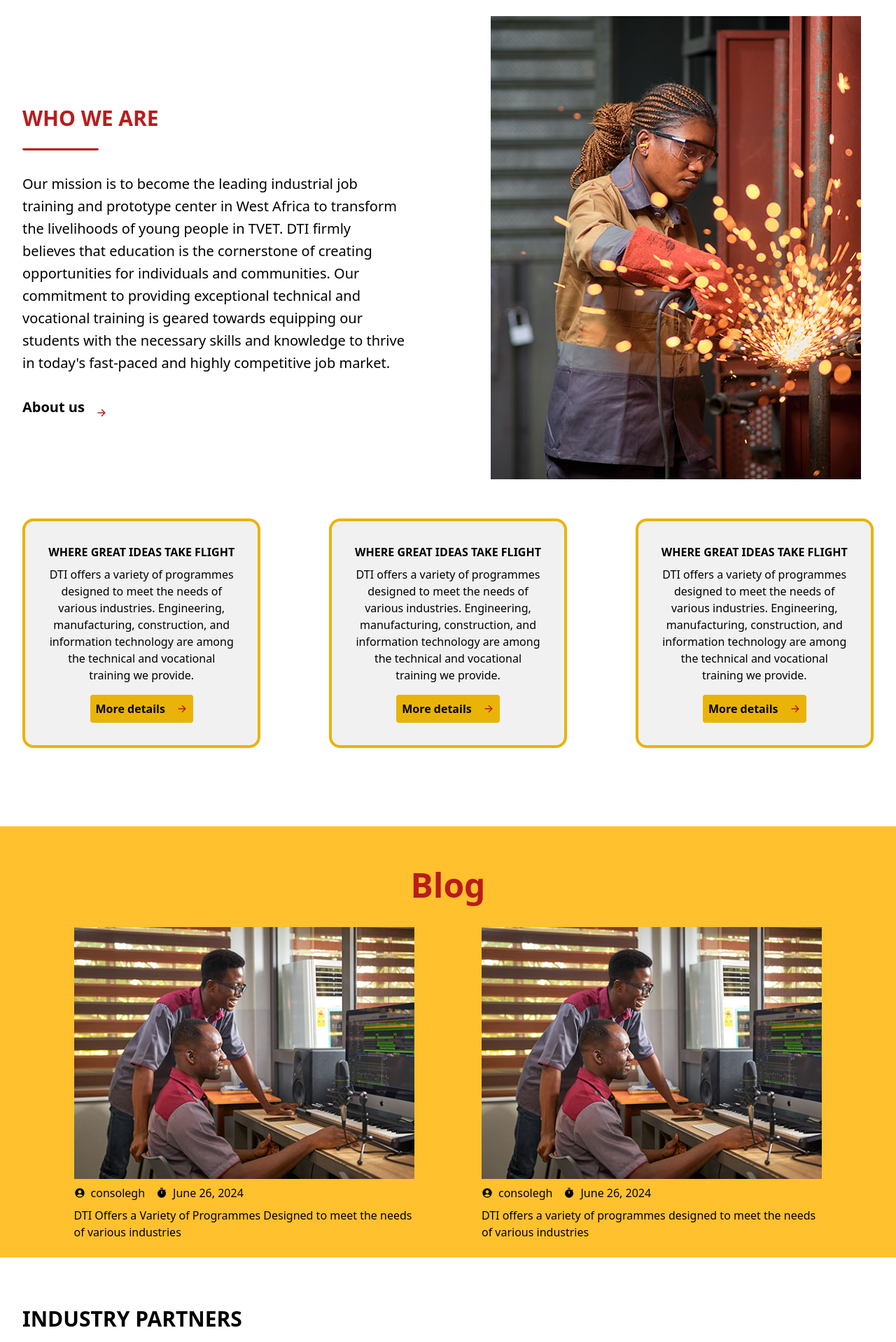
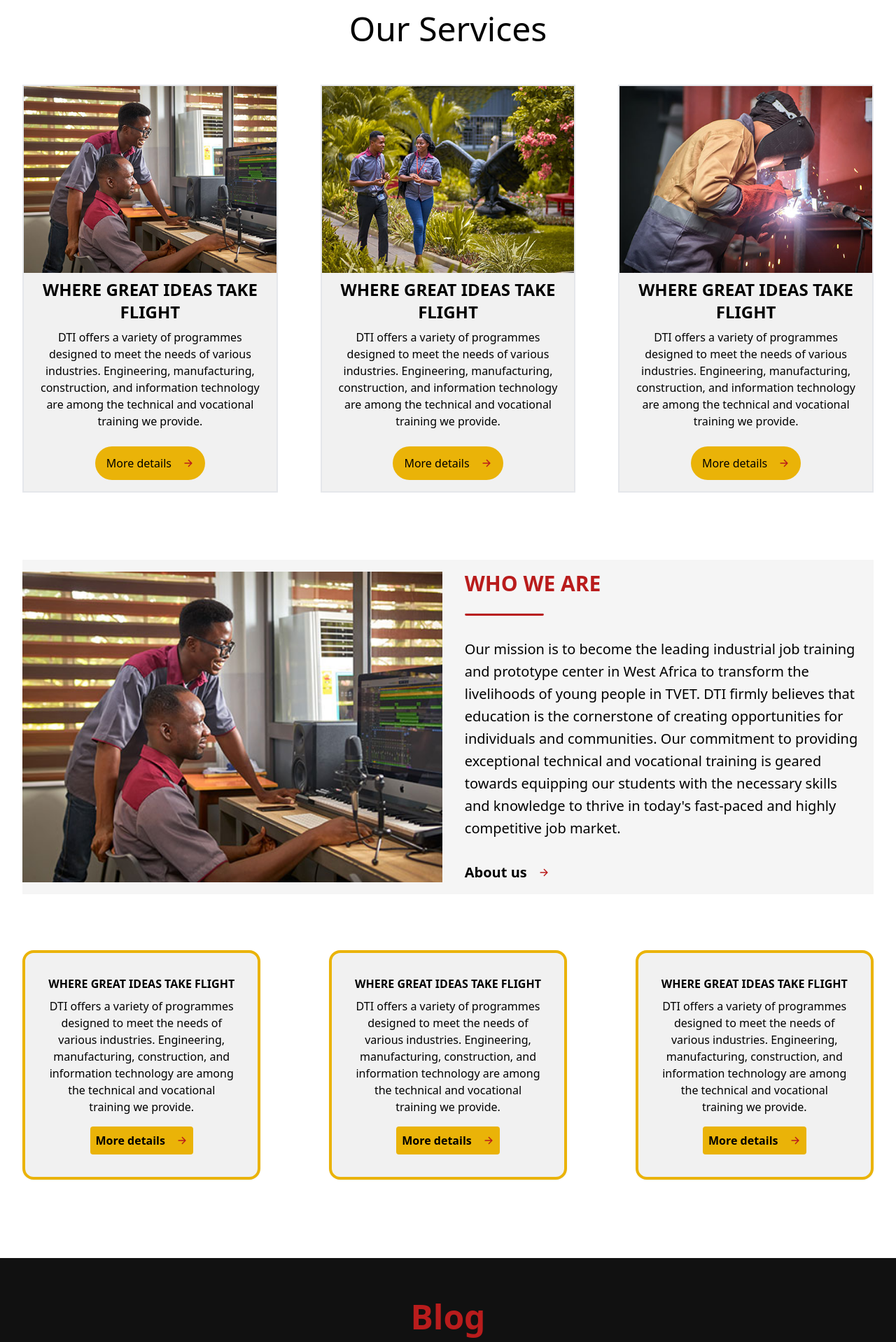
Before and after one commit to NextHubImpact/console-ghana, a React (Vite) app: page / in a window 1280 px wide. Shown: the part 800-2718 px from the top of the page at 70% size. Built offline with nearby package versions, Linux system fonts and the light colour scheme.

Commit message:
home restructure

```diff
--- a/src/App.jsx
+++ b/src/App.jsx
@@ -1,9 +1,9 @@
 import './App.css'
 // import { useState } from 'react'
-import { BrowserRouter , Routes, Route} from 'react-router-dom'
-import Hero from './components/Hero'
+import { BrowserRouter,Route, Routes} from 'react-router-dom'
+// import Hero from './components/Hero'
 // import Navbar from './components/Navbar'
-import Content from './components/Content'
+// import Content from './components/Content'
 import Navbar from './components/Navbar'
 import Footer from './components/Footer'
 
@@ -22,13 +22,14 @@ function App() {
   return (
     <>
       <BrowserRouter>
-      <div className="flex flex-col">
+      <div className="">
         <div className="absolute z-10 left-0 right-0 top-0">
         <Navbar  />
         </div>
           <div className="">
           <Routes>
-              <Route path="/" element={<Home/>} exact />
+
+             <Route path="/" element={<Home/>} exact />
               <Route path="/about" element={<About/>} />
               <Route path="/admission" element={<Admission/>} />
               {/* <Route path="/academics" element={<Academics/>} />
@@ -36,10 +37,11 @@ function App() {
               <Route path="/donate" element={<Donate/>} />
               <Route path="/contact" element={<Contact/>} />
               <Route path="/applyhere" element={<ApplyHere/>} />  */}
-            </Routes>
+
+          </Routes>
           </div>
-          <Hero/>
-          <Content/>
+          {/* <Hero/> */}
+          {/* <Content/> */}
           <Footer/>
           </div>
 
--- a/src/components/Content.jsx
+++ b/src/components/Content.jsx
@@ -16,15 +16,15 @@ import asase from '../assets/partners/asase.jpg'
 import { MdAccountCircle, MdTimer } from "react-icons/md";
 
 const Content = () => {
-  const [index, setIndex] = useState(0);
-  const timeoutRef = useRef(null)
-  const delay = 2500;
+  // const [index, setIndex] = useState(0);
+  // const timeoutRef = useRef(null)
+  // const delay = 2500;
 
-  function resetTimeout() {
-    if (timeoutRef.current) {
-      clearTimeout(timeoutRef.current);
-    }
-  }
+  // function resetTimeout() {
+  //   if (timeoutRef.current) {
+  //     clearTimeout(timeoutRef.current);
+  //   }
+  // }
 
 
   const highlightCard = [
@@ -34,6 +34,7 @@ const Content = () => {
         "DTI offers a variety of programmes designed to meet the needs of various industries. Engineering, manufacturing, construction, and information technology are among the technical and vocational training we provide.",
       link: "More details",
       icon: <IoArrowForward className="text-red-700" />,
+      img: progImg1,
     },
     {
       title: "WHERE GREAT IDEAS TAKE FLIGHT",
@@ -41,6 +42,7 @@ const Content = () => {
         "DTI offers a variety of programmes designed to meet the needs of various industries. Engineering, manufacturing, construction, and information technology are among the technical and vocational training we provide.",
       link: "More details",
       icon: <IoArrowForward className="text-red-700" />,
+      img: progImg2,
     },
     {
       title: "WHERE GREAT IDEAS TAKE FLIGHT",
@@ -48,49 +50,97 @@ const Content = () => {
         "DTI offers a variety of programmes designed to meet the needs of various industries. Engineering, manufacturing, construction, and information technology are among the technical and vocational training we provide.",
       link: "More details",
       icon: <IoArrowForward className="text-red-700" />,
+      img: progImg3
     },
   ];
 
-  const programmesData = [
+  const blogData = [
     {
-      title: "Precision Welding & Fabrication",
-      article:
-        "Our Precision Fabrication programme haas been designed to meet the needs of the welding and fabrication industry by providing world-class training in line with global standards.",
-      bgImg: progImg1,
+      img: progImg1,
+      author: "consolegh_",
+      title: "DTI Offers a Variety of Programmes Designed to meet the needs of various industries",
+      date: "May 26, 2024",
+      icons: {
+        authorIcon: <MdAccountCircle /> ,
+        dateIcon: <MdTimer/>
+      },
     },
     {
-      title: "Precision Welding & Fabrication",
-      article:
-        "Our Precision Fabrication programme haas been designed to meet the needs of the welding and fabrication industry by providing world-class training in line with global standards.",
-      bgImg: progImg2,
+      img: progImg2,
+      author: "consolegh_",
+      title: "DTI Offers a Variety of Programmes Designed to meet the needs of various industries",
+      date: "May 26, 2024",
+      icons: {
+        authorIcon: <MdAccountCircle /> ,
+        dateIcon: <MdTimer/>
+      },
     },
     {
-      title: "Precision Welding & Fabrication",
-      article:
-        "Our Precision Fabrication programme haas been designed to meet the needs of the welding and fabrication industry by providing world-class training in line with global standards.",
-      bgImg: progImg3,
+      img: progImg3,
+      author: "consolegh_",
+      title: "DTI Offers a Variety of Programmes Designed to meet the needs of various industries",
+      date: "May 26, 2024",
+      icons: {
+        authorIcon: <MdAccountCircle /> ,
+        dateIcon: <MdTimer/>
+      },
     },
   ];
 
-  useEffect(() => {
-    resetTimeout();
-    timeoutRef.current = setTimeout(
-      () =>
-        setIndex((prevIndex) =>
-          prevIndex === programmesData.length - 1 ? 0 : prevIndex + 1
-        ),
-      delay
-    );
-    return () => {
-        resetTimeout();
-    };
-  }, [index]);
+  // useEffect(() => {
+  //   resetTimeout();
+  //   timeoutRef.current = setTimeout(
+  //     () =>
+  //       setIndex((prevIndex) =>
+  //         prevIndex === programmesData.length - 1 ? 0 : prevIndex + 1
+  //       ),
+  //     delay
+  //   );
+  //   return () => {
+  //       resetTimeout();
+  //   };
+  // }, [index]);
 
   return (
     <main className=" ">
-      <section className=" ">
-      <div className="mx-8 my-14 flex flex-col justify-between lg:flex-row items-center justify-between gap-2">
-      <div className="lg:w-[45%] justify-between gap-4 flex flex-col items-center mt-14 lg:flex-row ">
+
+   <section className="">
+       <div className="mx-8  my-14">
+          <h1 className="text-5xl text-center ">Our Services</h1>
+       <div className="mt-14 mb-[6rem] lg:flex  xl:flex justify-between gap-8 ">
+          {highlightCard.map((val, index) => {
+            const { title, article, link, icon, img } = val;
+            return (
+              <div key={index} className=" flex flex-col  items-center gap-2 bg-[#f1f1f1]  border-2   lg:w-[30%] xl:w-[30%] p-">
+                <img src={img} alt="" />
+                 <div className=" flex flex-col items-center gap-2 px-4 ">
+                 <h2 className=" text-wrap text-center text-2xl font-semibold">{title}</h2>
+                <article className="leading text-center">
+                  {article}
+                </article>
+                <div className="bg-yellow-500 py-3 px-4 rounded-[1.8rem] flex items-center gap-4 m-4 ">
+                  {link}
+                  {icon}
+                </div>
+                 </div>
+
+              </div>
+            );
+          })}
+        </div>
+       </div>
+      </section>
+
+
+      <section className=" my-[5rem] ">
+      <div className="mx-8 flex flex-col  items-center lg:flex-row  gap-4 bg-[whitesmoke] ">
+
+      <figure className="lg: flex justify-end w-[50%] p-  ">
+          <img className="lg: w-[100%]   rounded-"  src={progImg1} alt="" />
+        </figure>
+
+      <div className="lg:w-[50%] p-4  gap-4 flex flex-col items-center  lg:flex-row ">
+        {/* left article --who we are-- */}
        <div className=" w-full flex justify-between flex-col gap-8 ">
           <div className="">
             <h1 className="uppercase font-bold text-red-700 text-3xl ">
@@ -110,34 +160,16 @@ const Content = () => {
           </article>
 
           <div className="flex items-center gap-4 font-semibold ">
-            <h2 className="text-[20px] mb-4">About us </h2>
+            <h2 className="text-[20px] ">About us </h2>
             <IoArrowForward className="text-red-700" />
           </div>
         </div>
        </div>
 
-        <div className="lg:w-[45%] ">
-          <img className="lg: object-contain" src={homeSide} alt="" />
-        </div>
+           {/* right img */}
+
       </div>
       </section>
-
-       {/* campus tour */}
-      {/* <section className="">
-      <div className="my-14 mx-8">
-      <div className="  flex flex-col justify-between  mb-5 lg:flex-row items-center lg:py-14 bg-yellow-500">
-          <div className="w-full lg:pl-4">
-            <img className=" h-[50vh] object-cover md: w-full lg:h-full" src={campusImg} alt="" />
-          </div>
-          <div className="w-full bg-yellow-500 px-8 h-60  flex flex-col gap-4  justify-center ">
-            <h2 className="uppercase font-bold text-[20px] text-red-700">
-              tour our campus
-            </h2>
-            <IoArrowForward className="text-red-700" />
-          </div>
-        </div>
-      </div>
-      </section> */}
 
        {/* cards */}
       <section className="">
@@ -146,7 +178,7 @@ const Content = () => {
           {highlightCard.map((val, index) => {
             const { title, article, link, icon } = val;
             return (
-              <div key={index} className=" flex flex-col  items-center gap-2 bg-[#f1f1f1] p-8 rounded-[1rem] shadow-sm mb-4 border-4  border-yellow-500 lg:w-[30%] xl:w-[28%] p-8">
+              <div key={index} className=" flex flex-col  items-center gap-2 bg-[#f1f1f1] p-8 rounded-[1rem] shadow-sm mb-4 border-4  border-yellow-500 lg:w-[30%] h-[60%] xl:w-[28%] p-8">
                 <h2 className="font-semibold text-nowrap">{title}</h2>
                 <article className=" text-center">
                   {article}
@@ -162,167 +194,41 @@ const Content = () => {
        </div>
       </section>
 
-      {/* programmes */}
-      {/* <section className="">
-       <div className="mx-8">
-       <div className="mt-14  flex flex-col gap-8  justify-between ">
-          <div className="flex  flex-col gap-8  ">
-            <div className="uppercase font-bold flex  flex-col gap-4">
-              <h2 className="text-5xl">
-                dti <br /> programmes
-              </h2>
-              <IoArrowForward className="text-red-700 " />
-            </div>
-            <div className="mb-12">
-              <article className="leading-6 text-[20px]">
-                Our approach to teaching and learning is underpinned by our
-                unique programmes for TVET training.
-              </article>
-            </div>
-          </div>
-
-            <div className="slideshow bg-[#fefefe]  ">
-              <div
-                className="slideshowSlider bg-green-400  "
-                style={{ transform: `translate3d(${-index * 100}%, 0, 0) ` }}
-              >
-                {programmesData.map((data, index) => (
-                  <div className="slide "  key={index}>
-                     <div
-                      style={{
-                        backgroundImage: `url(${data.bgImg})`,
-                         backgroundSize: "cover",
-                        backgroundRepeat: "no-repeat",
-                        backgroundPosition: 'center',
-                        display: 'flex',
-                        flexDirection: 'column',
-                        justifyContent: 'center',
-                        alignItems: 'center',
-                        // gap: '4rem',
-                        padding: '5px',
-                    }}
-                    className="h-[55vh]  "
-                     >
-                       <div className="  text-[#fff] p-4 bg-inherit  ">
-                       <h2 className="text-[18px] text-wrap">{data.title}</h2>
-                         <p className="text-[14px] text-wrap leading-8  ">{data.article}</p>
-                       </div>
-                     </div>
-                  </div>
-                ))}
-              </div>
-
-              <div className="slideshowDots my-4">
-                {programmesData.map((_, idx) => (
-                  <div
-                  className={`slideshowDot${index === idx ? " active" : ""}`}
-                  key={idx}
-                  onClick={() => {
-                    setIndex(idx);
-                  }}
-                  ></div>
-                ))}
-              </div>
-            </div>
-          </div>
-       </div>
-      </section> */}
 
       {/* projects */}
-      <section className="bg-[#ffc12d]">
+      <section className="bg-[#111]">
          <div className="my-12 mx-8">
-         <div className="flex flex-col items-center ">
-            <div className=" pt-12 lg:">
-                <h2 className=" mb-6 text-center font-bold text-[24px] text-red-700 lg:text-[48px]">
-                  Blog</h2>
-                 {/* <div className="flex gap-4 items-center">
-                 <p className="font-bold">See all projects</p>
-                 <IoArrowForward className="hover:ml-4"/>
+         <div className="flex flex-col justify-center items-center ">
+            <iv className=" pt-12 lg:">
+                <h2 className=" mb-14 text-center font-bold text-[24px] text-red-700 lg:text-[48px]">
+                  Blog
+                </h2>
+            </iv>
+
+             <div className=" flex items-center justify-center">
+
+             <div className=" flex items-center text-white justify-center mb-14 gap-4">
+          {blogData.map((val, index) => {
+            const {img, title, author, date , icons } = val;
+            return (
+              <div key={index} className="w-[25%]  flex flex-col justify-center items-center">
+                <img src={img} className="w-[%]" alt="" />
+                 <div className="my-8">
+                 <div className="flex justify-start items-center gap-4 py-2">
+                <span className="flex items-center gap-2">{icons.authorIcon} {author}</span>
+                 <span className="flex items-center gap-2">{icons.dateIcon} {date}</span>
+                </div>
+                <div className="my-">
+                <h2 className="  text-wrap">{title}</h2>
+                </div>
                  </div>
-                <hr className="text-4xl w-[20%] rounded mt-4 h-1 bg-red-700"/> */}
-            </div>
+              </div>
+            );
+          })}
+        </div>
 
-             <div className=" mb-6 flex justify-center gap-[6rem]">
-             <div className="w-[40%]">
-              <div className="">
-                  <img src={progImg1} alt="" />
-              </div>
-              <div className="">
-                <div className="flex gap-4 py-2">
-                <span className="flex items-center gap-2"><MdAccountCircle /> consolegh</span>
-                <span className="flex items-center gap-2">
-                  <MdTimer/> June 26, 2024
-                </span>
-                </div>
-                <div className="">
-                  <h1>DTI Offers a Variety of Programmes Designed to meet the needs of various industries</h1>
-                </div>
-              </div>
-             </div>
-             <div className="w-[40%]">
-              <div className="">
-                  <img src={progImg1} alt="" />
-              </div>
-              <div className="">
-                <div className="flex gap-4 py-2">
-                <span className="flex items-center gap-2"><MdAccountCircle /> consolegh</span>
-                <span className="flex items-center gap-2">
-                  <MdTimer/> June 26, 2024
-                </span>
-                </div>
-                <div className="">
-                  <h1>DTI offers a variety of programmes designed to meet the needs of various industries</h1>
-                </div>
-              </div>
-             </div>
+           </div>
 
-             </div>
-
-            {/* <div className="">
-            <div className="slideshow  ">
-              <div
-                className="slideshowSlider "
-                style={{ transform: `translate3d(${-index * 100}%, 0, 0)` }}
-              >
-                {programmesData.map((data, index) => (
-                  <div className='slide '  key={index}>
-                     <div
-                      style={{
-                        backgroundImage: `url(${data.bgImg})`,
-                         backgroundSize: "cover",
-                        backgroundRepeat: "no-repeat",
-                        backgroundPosition: 'center',
-                        display: 'flex',
-                        flexDirection: 'column',
-                        justifyContent: 'center',
-                        alignItems: 'center',
-                        // gap: '4rem',
-                        padding: '5px',
-                    }}
-                    className="h-[55vh] lg:h-[90vh]  xl:w-full"
-                     >
-                       <div className="  text-[#fff] p-4 bg-inherit  ">
-                       <h2 className="text-[18px] text-wrap">{data.title}</h2>
-                         <p className="text-[14px] text-wrap leading-8  ">{data.article}</p>
-                       </div>
-                     </div>
-                  </div>
-                ))}
-              </div>
-
-              <div className="slideshowDots mb-14 ">
-                {programmesData.map((_, idx) => (
-                  <div
-                  className={`slideshowDot${index === idx ? " active" : ""}`}
-                  key={idx}
-                  onClick={() => {
-                    setIndex(idx);
-                  }}
-                  ></div>
-                ))}
-              </div>
-            </div>
-            </div> */}
          </div>
          </div>
       </section>
--- a/src/components/Hero.jsx
+++ b/src/components/Hero.jsx
@@ -1,8 +1,11 @@
 import React, {useState, useEffect, useRef} from 'react'
 import Navbar from './Navbar'
+import { NavLink } from 'react-router-dom'
+
 import slide1 from '../assets/homepage/slider/slider-1.jpg'
 import slide2 from '../assets/homepage/slider/slider-2.jpg'
 import slide3 from '../assets/homepage/slider/slider-3.jpg'
+import { IoArrowForward } from 'react-icons/io5'
 
 
 const Hero = ({}) => {
@@ -11,9 +14,33 @@ const Hero = ({}) => {
     const delay = 5500;
 
     const sliderImages = [
-        slide1,
-        slide2,
-        slide3
+
+
+        {
+          img: slide1,
+          title: "WHERE GREAT IDEAS TAKE FLIGHT",
+          article:
+            "DTI offers a variety of programmes designed to meet the needs of various industries. ",
+          link: "More details",
+          icon: <IoArrowForward className="text-red-700" />,
+        },
+        {
+          img: slide2,
+          title: "INNOVATION AND CREATIVITY",
+          article:
+            "DTI offers a variety of programmes designed to meet the needs of various industries. ",
+          link: "More details",
+          icon: <IoArrowForward className="text-red-700" />,
+        },
+        {
+          img: slide3,
+          title: "INTERNATIONAL STANDARD PROGRAMMES",
+          article:
+            "DTI offers a variety of programmes designed to meet the needs of various industries. ",
+          link: "More details",
+          icon: <IoArrowForward className="text-red-700" />,
+        },
+
     ]
 
     function resetTimeout() {
@@ -43,7 +70,32 @@ const Hero = ({}) => {
              >
             {sliderImages.map((images, index) => (
               <div className="slide " key={index}>
-                <img src={images} className='slide-img h-[70vh] object-cover lg:h-full ' alt="" />
+                <img  className=' slide-img h-[70vh] object-cover lg:h-full ' alt="" />
+                <div
+                  style={{
+                    backgroundImage: `url(${images.img})`,
+                    backgroundSize: "cover",
+                    height: "90vh",
+                    width: "100vw",
+                    backgroundRepeat: "no-repeat",
+                    backgroundPosition: 'center',
+                    display: 'flex',
+                    flexDirection: 'column',
+                    justifyContent: 'center',
+                    alignItems: 'center',
+                }}
+                 className=' w-[60%]  text-white'
+                >
+                  <div className="flex flex-col gap-4 items-center">
+                    <h1 className='font-bold text-[3rem]'>{images.title}</h1>
+                    <p className='text-[1.5rem]'>{images.article}</p>
+                    <NavLink to={images.link} >
+
+                      <p className='bg-yellow-500 p-2 rounded flex items-center gap-4 mt-2 font-semibold'>{images.link}</p>
+                    </NavLink>
+                  </div>
+                </div>
+
               </div>
             ))}
         </div>
--- a/src/components/Sidebar.jsx
+++ b/src/components/Sidebar.jsx
@@ -20,7 +20,7 @@ const Sidebar = ({}) => {
       },
       {
           title: 'Our Services',
-          path: '/admission',
+          path: '/ourservices',
       },
       {
           title: 'Academics',
--- a/src/pages/Home.jsx
+++ b/src/pages/Home.jsx
@@ -1,9 +1,13 @@
 import React from 'react'
+import Content from '../components/Content'
+import Hero from '../components/Hero'
+
 
 const Home = () => {
   return (
     <div>
-
+      <Hero />
+      <Content />
     </div>
   )
 }
```
Also changed, not shown: src/components/Navbar.jsx (+8 -7 lines), 1 other file (tests, documents, lock files or other folders).
